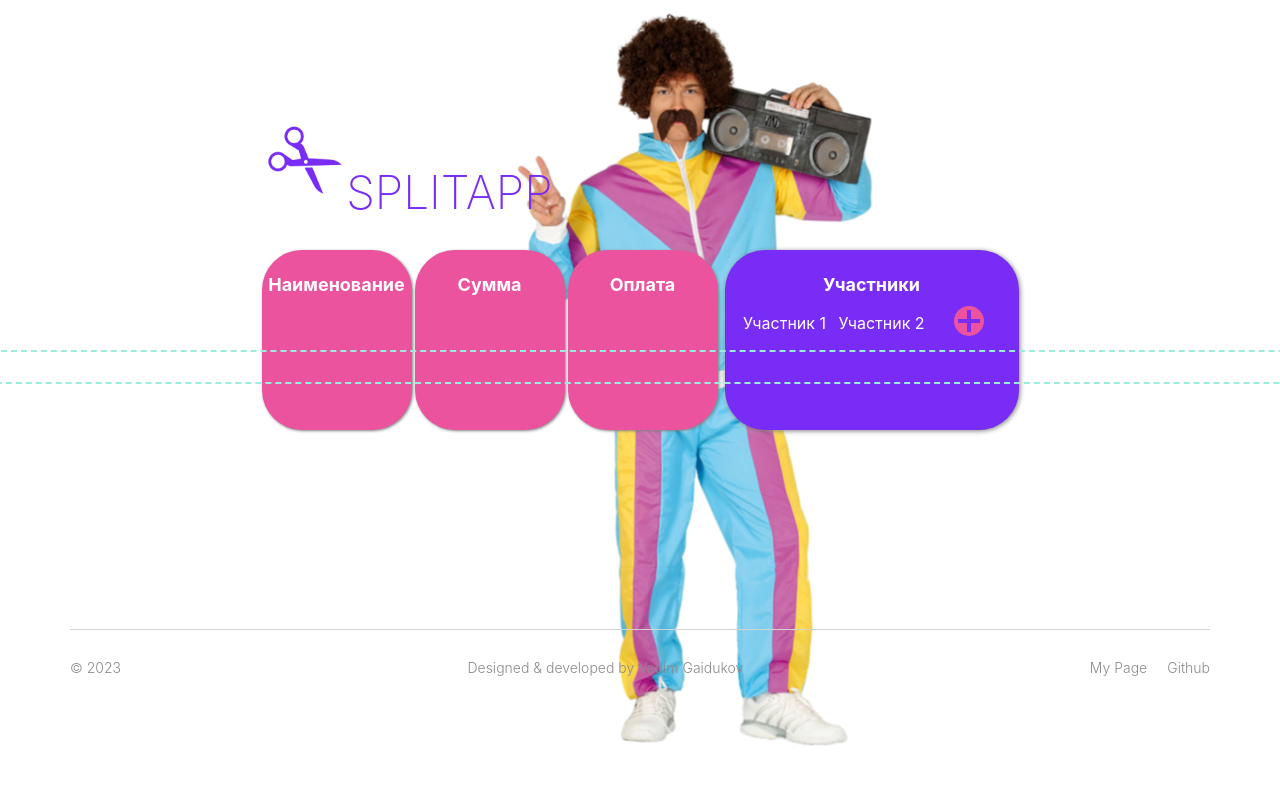
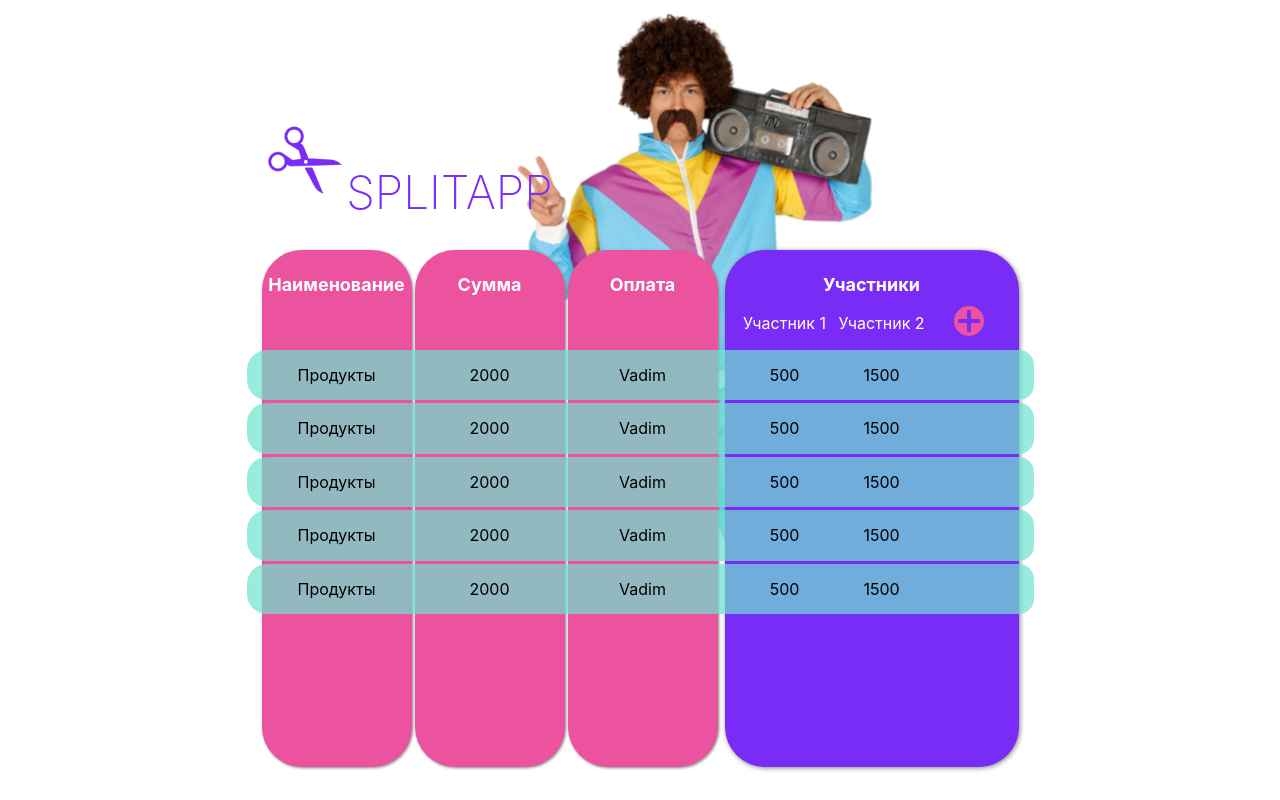
Before and after one commit to vgaidukov/splitapp, a React (Create React App) app: page / in a window 1280 px wide. Built offline with nearby package versions, Linux system fonts and the light colour scheme.

Commit message:
feat: add Items layout

```diff
--- /dev/null
+++ b/src/components/Item/Item.css
@@ -0,0 +1,38 @@
+.item {
+  margin-bottom: 3px;
+  min-height: 30px;
+  display: flex;
+  /* min-width: 100%; */
+  padding: 0 0 0 15px;
+  align-items: center;
+  /* border: 2px dashed #9cecde; */
+  border-radius: 20px 0 0 20px;
+  background-color: rgba(109,228,207, .7);
+  align-items: center;
+  box-sizing: border-box;
+  /* transition: all linear .3; */
+  position: relative;
+}
+
+.item__column {
+  /* padding: 0; */
+  /* margin: 0 20px; */
+  display: flex;
+  justify-content: center;
+  color: black;
+  text-align: center;
+}
+
+.item__column:nth-of-type(4) {
+  margin-left: 19px;
+}
+
+.item__column_initial {
+  width: 150px;
+  margin-right: 3px;
+}
+
+.item__column_participant {
+  width: 90px;
+  margin-right: 7px;
+}
--- /dev/null
+++ b/src/components/Item/Item.js
@@ -0,0 +1,34 @@
+import './Item.css';
+import '../ItemButtons/ItemButtons';
+import ItemButtons from '../ItemButtons/ItemButtons';
+import { useState } from 'react';
+
+function Item({
+  item,
+  // showButtons,
+  // hideButtons,
+}) {
+  const [isButtons, setIsButtons] = useState(false);
+  const showButtons = () => {
+    setIsButtons(true);
+  }
+
+  const hideButtons = () => {
+    setIsButtons(false);
+  }
+
+  return (
+    <li className="item list" onMouseEnter={showButtons} onMouseLeave={hideButtons}>
+      <p className="item__column item__column_initial item__column_name">Продукты</p>
+      <p className="item__column item__column_initial item__column_amount">2000</p>
+      <p className="item__column item__column_initial item__column_paid">Vadim</p>
+      <p className="item__column item__column_participant">500</p>
+      <p className="item__column item__column_participant">1500</p>
+      {/* <p className="item__column item__column_participant">1500</p>
+      <p className="item__column item__column_participant">1500</p> */}
+      <ItemButtons isButtons={isButtons} />
+    </li>
+  );
+}
+
+export default Item;
--- /dev/null
+++ b/src/components/ItemButtons/ItemButtons.css
@@ -0,0 +1,74 @@
+.item__buttons {
+  /* padding: 3px; */
+  height: 100%;
+  min-width: 15px;
+  display: flex;
+  position: absolute;
+  left: 100%;
+  background-color: rgba(109,228,207, .7);
+  border-radius: 0 20px 20px 0;
+  /* align-items: center; */
+  box-sizing: border-box;
+  /* transition: all linear .3; */
+  justify-content: space-between;
+  align-items: center;
+  /* animation: appear-buttons .2s forwards; */
+}
+
+.item__button {
+  /* margin-left: 10px; */
+  /* margin-left: 10%; */
+  padding: 0;
+
+  display: flex;
+  width: 0;
+  height: 25px;
+  background-color: #782cf6;
+  border: none;
+  border-radius: 50%;
+  scale: 0;
+  opacity: .8;
+  /* animation: appear-buttons 1s forwards; */
+  transition: .2s;
+}
+
+.item__button:hover {
+  transform: scale(1.5);
+  /* width: 25px; */
+}
+
+.item__button_visible {
+  /* display: none; */
+  /* scale: 0; */
+  /* transition: scale(0); */
+  margin: 0 .3em;
+  width: 0;
+  animation: appear-buttons .7s forwards;
+}
+
+@keyframes appear-buttons {
+  0% {
+    width: 0;
+    scale: 0;
+  }
+  70% {
+    width: 0;
+    scale: 0;
+  }
+  100% {
+    width: 25px;
+    scale: 1;
+  }
+}
+
+@keyframes disappear-buttons {
+  0% {
+    scale: 1;
+    width: 25px;
+  }
+  100% {
+    scale: 0;
+    width: 0;
+    /* display: none; */
+  }
+}
--- /dev/null
+++ b/src/components/ItemButtons/ItemButtons.js
@@ -0,0 +1,16 @@
+import './ItemButtons.css';
+
+function ItemButtons({ isButtons }) {
+  console.log(isButtons);
+
+  return (
+    <div className="item__buttons item__buttons">
+      {/* <button className="item__button item__button_edit"></button> */}
+      <button className={`item__button item__button_${isButtons && "visible"}`}></button>
+      <button className={`item__button item__button_${isButtons && "visible"}`}></button>
+
+    </div>
+  );
+}
+
+export default ItemButtons;
--- a/src/components/Items/Items.css
+++ b/src/components/Items/Items.css
@@ -1,18 +1,7 @@
 .items {
-  position: absolute;
-  margin: 100px 0 0 0;
+  margin: 100px 0 0 -15px;
   padding: 0;
-  width: 104%;
-  left: -2%;
+  width: calc(100% + 15px);
+  grid-column: 1/5;
+  grid-row: 1/2;
 }
-
-.item {
-  display: flex;
-  border: 2px dashed #9cecde;
-  border-radius: 20px;
-  min-height: 30px;
-}
-.item__name {
-  padding: 0;
-  margin: 0 20px;
-}
--- a/src/components/Items/Items.js
+++ b/src/components/Items/Items.js
@@ -1,13 +1,69 @@
 import './Items.css';
 import '../List/List.css';
+import Item from '../Item/Item';
 
 function Items() {
+  const items = [
+    {
+      "name": "",
+      "amount": 2000,
+      "paid": "1",
+      "participants": {
+        "1": 500,
+        "2": 1500,
+      },
+      "id": 1,
+    },
+    {
+      "name": "",
+      "amount": 2000,
+      "paid": "1",
+      "participants": {
+        "1": 500,
+        "2": 1500,
+      },
+      "id": 2,
+    },
+    {
+      "name": "",
+      "amount": 2000,
+      "paid": "1",
+      "participants": {
+        "1": 500,
+        "2": 1500,
+      },
+      "id": 2,
+    },
+    {
+      "name": "",
+      "amount": 2000,
+      "paid": "1",
+      "participants": {
+        "1": 500,
+        "2": 1500,
+      },
+      "id": 2,
+    },
+    {
+      "name": "",
+      "amount": 2000,
+      "paid": "1",
+      "participants": {
+        "1": 500,
+        "2": 1500,
+      },
+      "id": 2,
+    },
+  ];
 
   return (
     <ul className="items">
-      <li className="item list">
-        <p className="item__name">Продукты</p>
-      </li>
+      {items.map((item) => (
+        <Item
+          key={item.id}
+          item={item}
+        />
+      ))}
     </ul>
   );
 }
```
